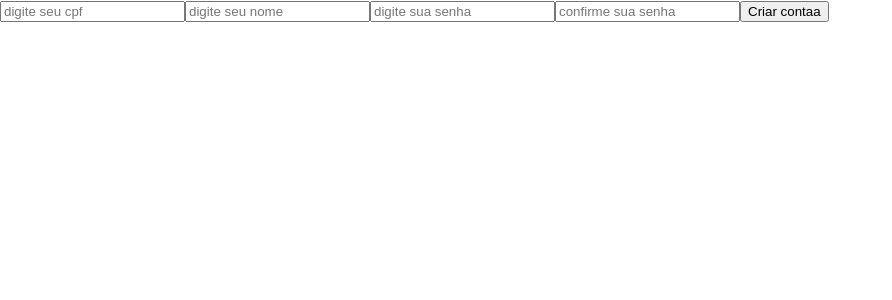
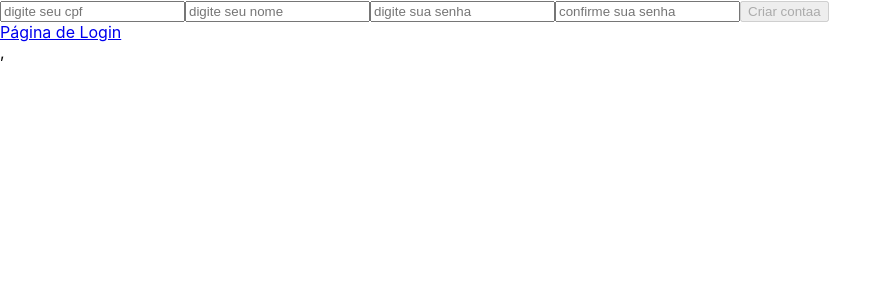
Before and after one commit to GustavoLLorenz/CodeFabrik, a React (Create React App) app in the folder frontend/fabrikbank/: page /createaccount in a window 1280 px wide. Shown: the top 300 px of the page, without its empty margins (0-892 px from the left). Built offline with nearby package versions, Linux system fonts and the light colour scheme.

Commit message:
adiciona verificacao de senha e confirmacao de senha, e configuracao inicial redux

```diff
--- a/frontend/fabrikbank/package.json
+++ b/frontend/fabrikbank/package.json
@@ -3,14 +3,17 @@
   "version": "0.1.0",
   "private": true,
   "dependencies": {
+    "@redux-devtools/extension": "^3.2.5",
     "@testing-library/jest-dom": "^5.16.5",
     "@testing-library/react": "^13.4.0",
     "@testing-library/user-event": "^13.5.0",
     "axios": "^1.3.4",
     "react": "^18.2.0",
     "react-dom": "^18.2.0",
+    "react-redux": "^8.0.5",
     "react-router-dom": "v5",
     "react-scripts": "5.0.1",
+    "redux": "^4.2.1",
     "web-vitals": "^2.1.4"
   },
   "scripts": {
--- a/frontend/fabrikbank/src/App.js
+++ b/frontend/fabrikbank/src/App.js
@@ -13,4 +13,4 @@ function App() {
   );
 }
 
-export default App;
+export default  App;
--- a/frontend/fabrikbank/src/index.js
+++ b/frontend/fabrikbank/src/index.js
@@ -2,12 +2,16 @@ import React from 'react';
 import ReactDOM from 'react-dom/client';
 import './index.css';
 import App from './App';
+import { Provider } from 'react-redux';
 import reportWebVitals from './reportWebVitals';
+import store from './redux';
 
 const root = ReactDOM.createRoot(document.getElementById('root'));
 root.render(
   <React.StrictMode>
-    <App />
+    <Provider store={ store }>
+      <App />
+    </Provider>,
   </React.StrictMode>
 );
 
--- a/frontend/fabrikbank/src/pages/CreateAccount.js
+++ b/frontend/fabrikbank/src/pages/CreateAccount.js
@@ -1,26 +1,19 @@
 import React from "react";
 import useForm from "../hooks/useForm";
 import axios from "axios";
+import { Link } from "react-router-dom";
 
 export default function CreateAccount() {
   const form = useForm()
   console.log('form no componente create acccount', form)
-  async function getUser() {
 
-      let response = await fetch(`http://localhost:3000/user`, {
-        method: "GET",
-       // body: {user_name: "aaaaaa",cpf_cnpj: "125.516.120-32", password:"123456" }
-      });
-      let userData = await response.json();
-      return userData;
-   }
 
    const createUser = async () => {
     try {
       axios.post(`http://localhost:3000/user`, {
-        user_name: 'pelo front',
-        cpf_cnpj: "135.516.120-32",
-        password: "123456"
+        user_name: form.form.nome,
+        cpf_cnpj: form.form.cpfcnpj,
+        password: form.form.senha
       }).then(function (response){
         console.log('ee',response)
       })
@@ -42,7 +35,12 @@ export default function CreateAccount() {
     <input placeholder='digite seu nome'onChange={(event) => form.handleChange(event)} name="nome"/>
     <input placeholder='digite sua senha' onChange={(event) => form.handleChange(event)} name="senha"/>
     <input placeholder='confirme sua senha' onChange={(event) => form.handleChange(event)} name="confirmaSenha"/>
-    <button onClick={createUser}>Criar contaa</button>
+    <button onClick={createUser} disabled={
+      form.form.cpfcnpj && form.form.nome && form.form.senha  && form.form.senha === form.form.confirmaSenha ? false : true
+    }>Criar contaa</button>
+    <footer>
+      <Link to="/">Página de Login</Link>
+    </footer>
 
   </div>
   )
--- /dev/null
+++ b/frontend/fabrikbank/src/redux/index.js
@@ -0,0 +1,11 @@
+// ./src/redux/index.js
+import { legacy_createStore as  createStore } from 'redux';
+import { composeWithDevTools } from '@redux-devtools/extension';
+
+const INITIAL_STATE = { count: 1};
+
+const reducer = (state = INITIAL_STATE, action) => state;
+
+const store = createStore(reducer, composeWithDevTools());
+
+export default store;
```
Also changed, not shown: 2 other files (tests, documents, lock files or other folders).
